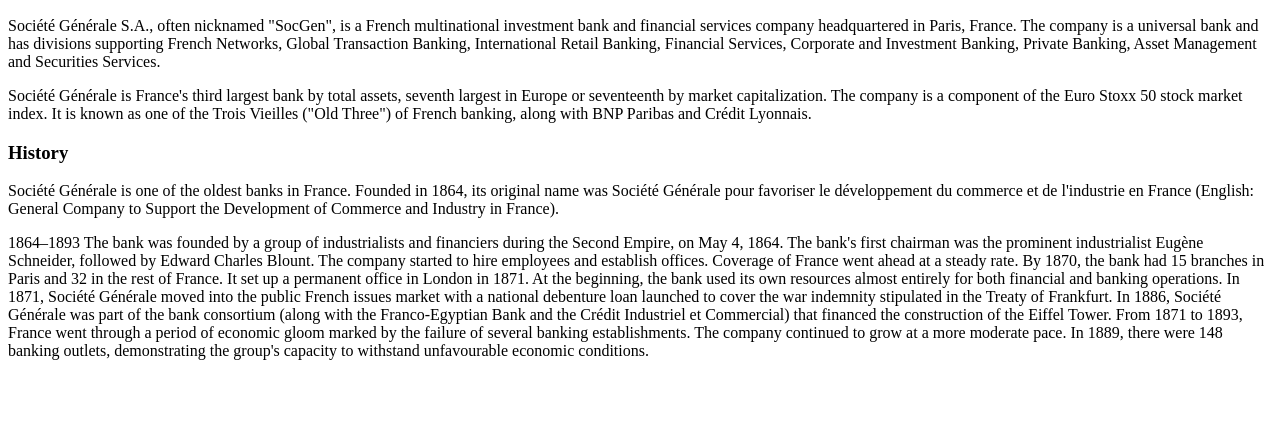
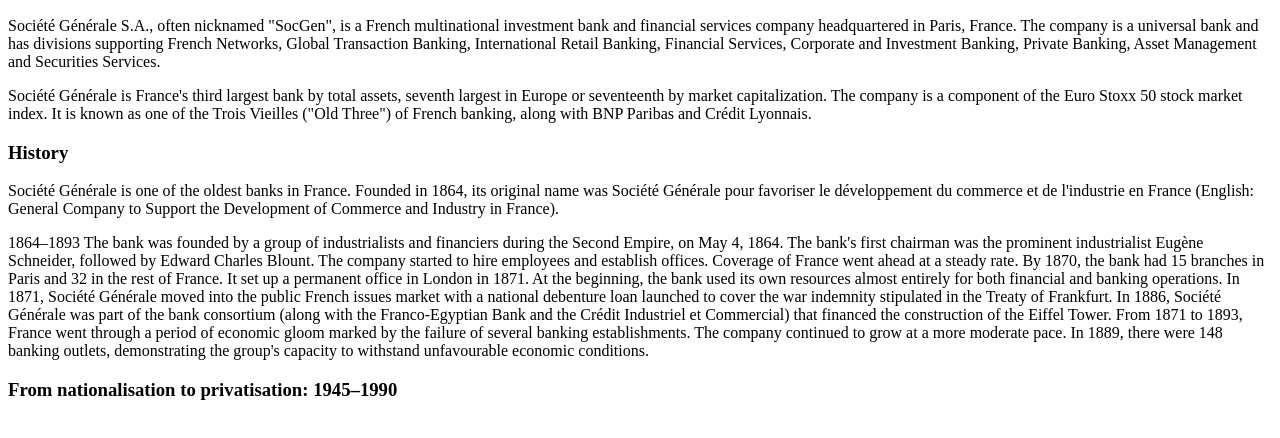
Before and after one commit to nimishvaibhav/intellipaat_capstoneproject, a plain HTML site: page index.html in a window 1280 px wide. Shown: the part 50-488 px from the top of the page. Drawn offline with Linux system fonts and the light colour scheme.

Commit message:
Adding more history of SocGen by Nimish Vaibhav

```diff
--- a/index.html
+++ b/index.html
@@ -24,5 +24,7 @@
 
     From 1871 to 1893, France went through a period of economic gloom marked by the failure of several banking establishments. The company continued to grow at a more moderate pace. In 1889, there were 148 banking outlets, demonstrating the group's capacity to withstand unfavourable economic conditions.</p>
 
+<h3>From nationalisation to privatisation: 1945–1990</h3>
+
 </body>
 </html>
```
